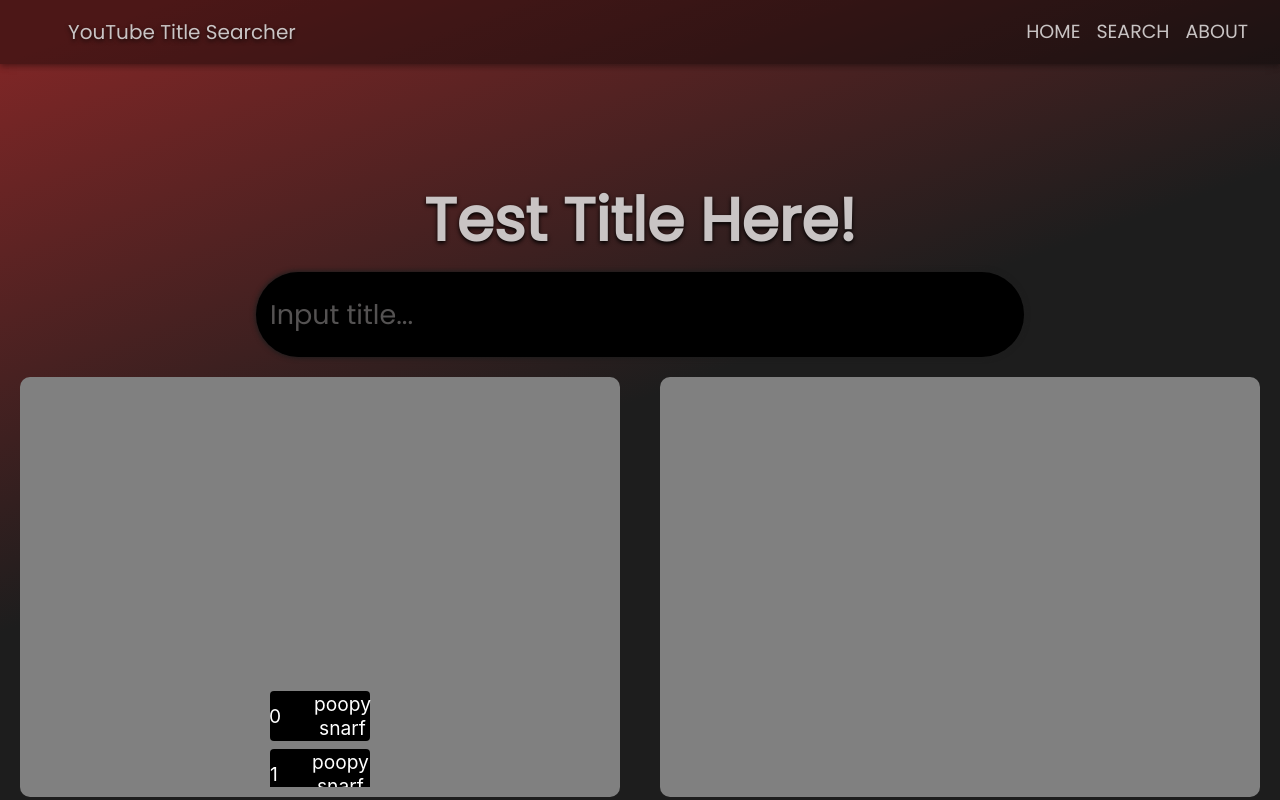
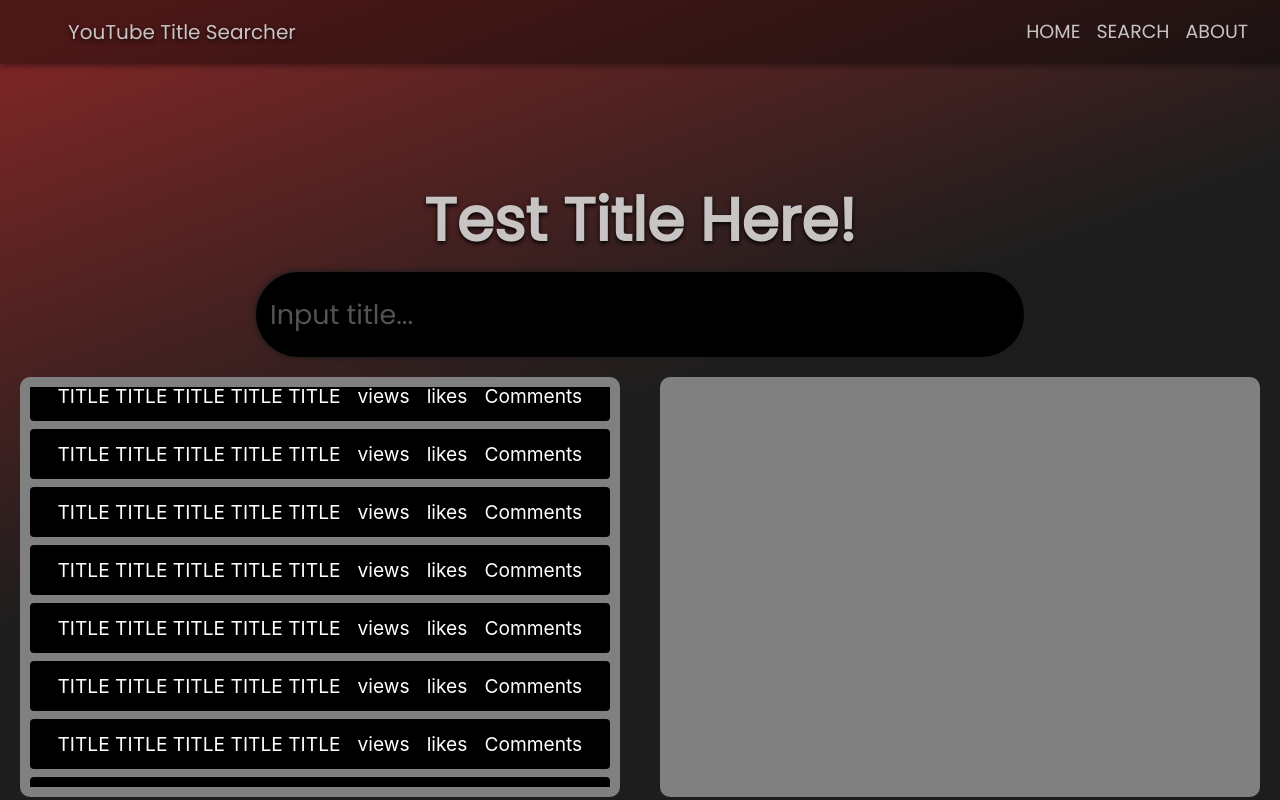
Before and after one commit to E53klasky/YouTubeTitleSearcher, a React (Create React App) app in the folder my-app/: page / in a window 1280 px wide. Shown: the top 800 px of the page. Built offline with nearby package versions, Linux system fonts and the light colour scheme.

Commit message:
Made good scrolling and proper box width

```diff
--- a/my-app/src/components/landingPage.js
+++ b/my-app/src/components/landingPage.js
@@ -273,18 +273,19 @@
 
 export function ScrollingStack() {
   return (
-    <Box sx={{ overflow: "hidden", height: "inherit", display: "flex", justifyContent: "center" }}>
+    <Box sx={{ overflow: "hidden", height: "inherit", display: "flex", justifyContent: "center"}}>
       <motion.div
-        animate={{ y: ["100%", "-100%"]}} // Moves from bottom to top
+        animate={{ y: ["0%", "-1000%"]}} // Moves from bottom to top
         transition={{ duration: 5, repeat: Infinity, ease: "linear" }} // Infinite loop
+        style={{ width: "100%" }}
       >
-        <Stack container spacing={1} maxWidth={'300px'}>
-          {[...Array(6)].map((_, index) => (
+        <Stack container spacing={1} sx = {{ width: "100%"}}>
+          {[...Array(100)].map((_, index) => (
             <>
             <Box
               key={index}
               sx={{
-                width: 100,
+                width: "96.5%",
                 height: 50,
                 backgroundColor: "black",
                 display: "flex",
@@ -294,14 +295,20 @@
                 fontSize: "1.2rem",
                 borderRadius: 1,
                 margin: "10px",
+                paddingLeft: "10px",
+                paddingRight: "10px",
                 [`& .${dividerClasses.root}`]: {
-                  mx: 2,
+                  mx: 1,
                 }
               }}
             >
-              {index}
+              TITLE TITLE TITLE TITLE TITLE
               <Divider color = "red" orientation='vertical' variant = "middle" flexItem/>
-              poopy snarf
+              views
+              <Divider color = "red" orientation='vertical' variant = "middle" flexItem/>
+              likes
+              <Divider color = "red" orientation='vertical' variant = "middle" flexItem/>
+              Comments
             </Box>
 
             </>
```
